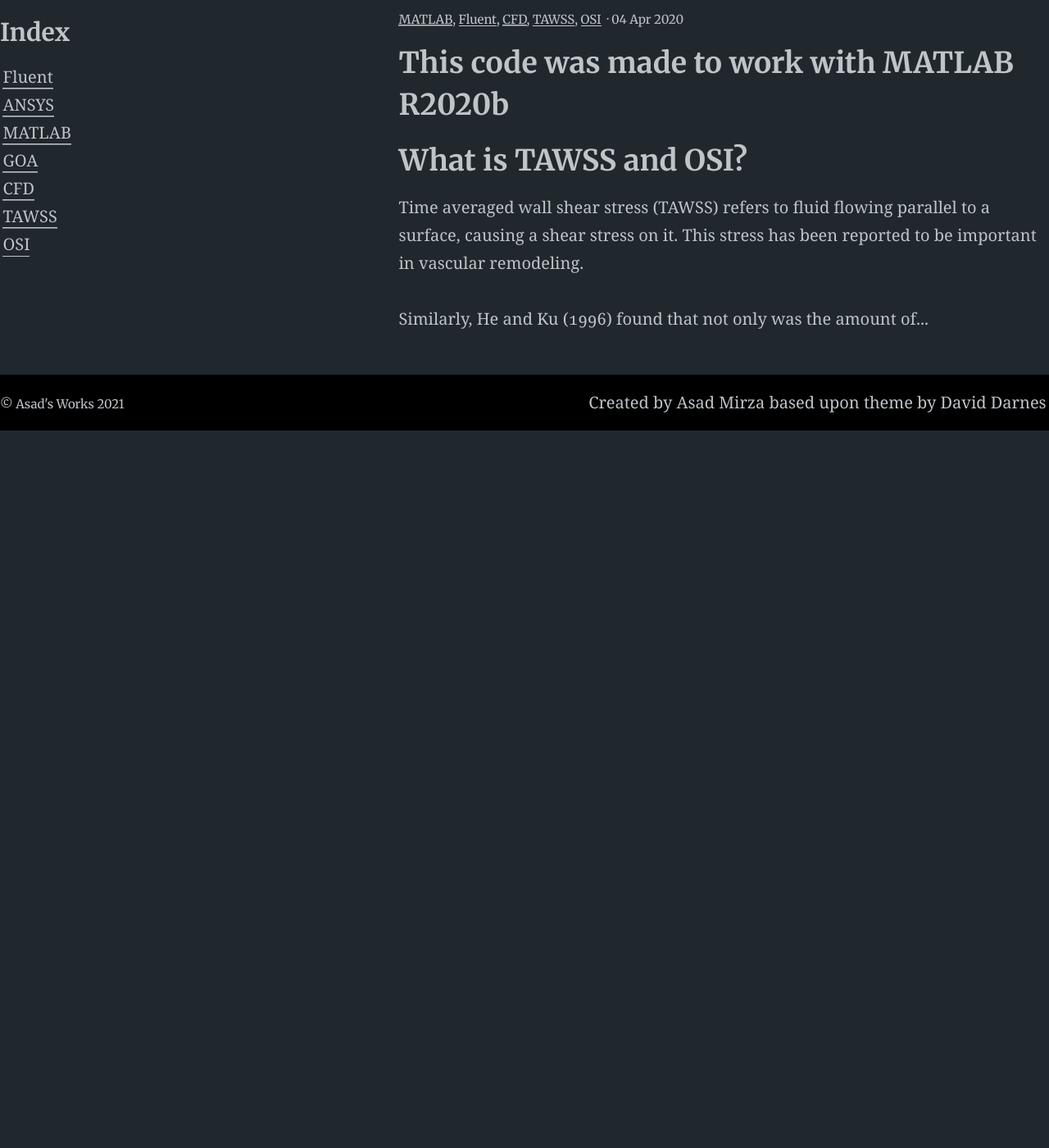
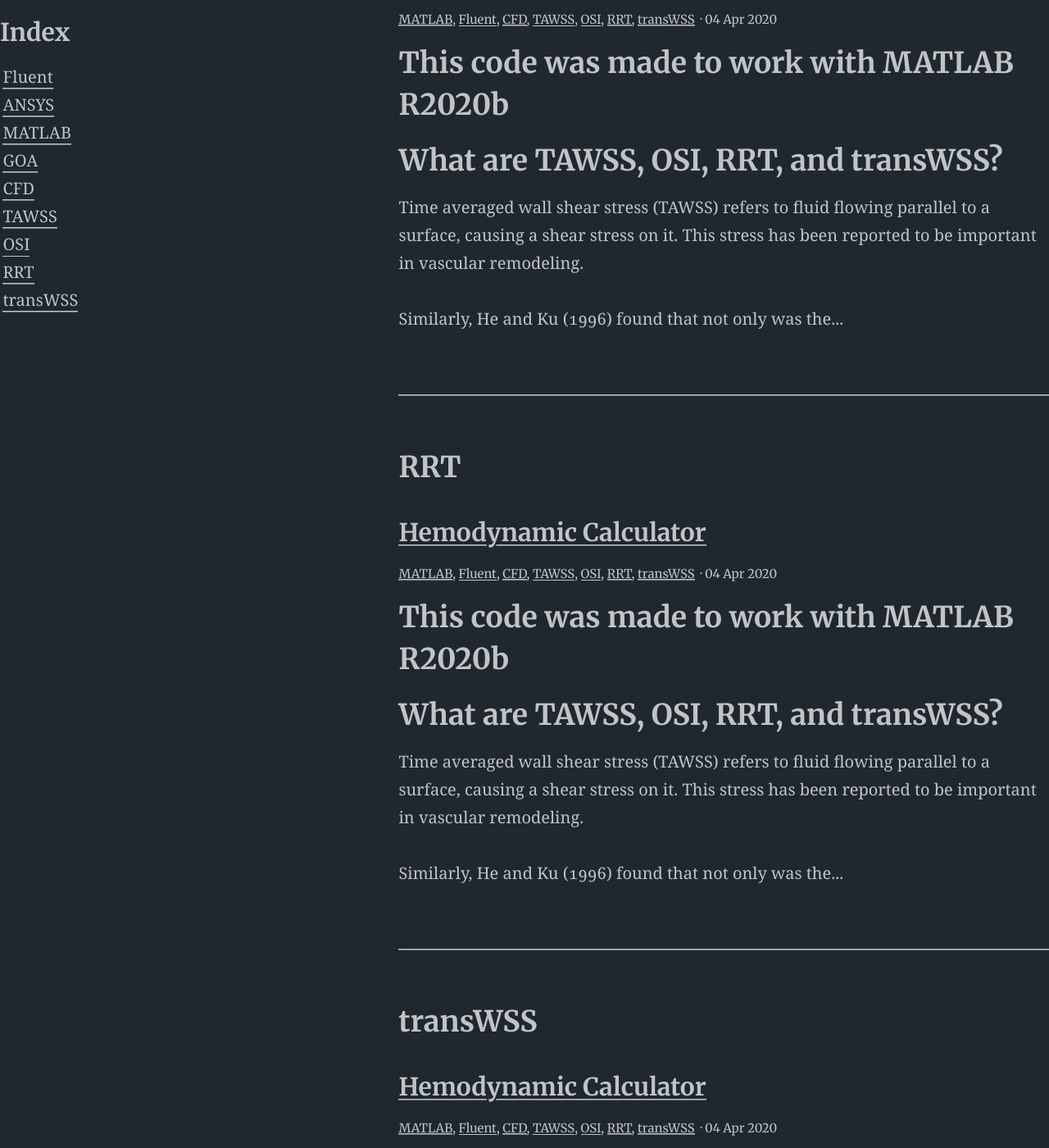
Before and after one commit to DThornz/Website, a Jekyll site: the page built from categories.md, in a window 1280 px wide and 1400 px high, scrolled down 5752 px. Shown: the whole window at 82% size. Built offline with Jekyll 4.4.1, drawn with Linux system fonts in a browser that asks for light colours; before the commit the page ends 6277 px from its top, so only the background shows below that; some of the changed text lies outside the part shown.

Commit message:
Update 2020-04-04-TAWSS-and-OSI-Calculator.md

```diff
--- a/_posts/2020-04-04-TAWSS-and-OSI-Calculator.md
+++ b/_posts/2020-04-04-TAWSS-and-OSI-Calculator.md
@@ -1,21 +1,27 @@
 ---
-title: TAWSS and OSI Calculator
+title: Hemodynamic Calculator
 categories:
 - MATLAB
 - Fluent
 - CFD
 - TAWSS
 - OSI
+- RRT
+- transWSS
 feature_image: "https://www.ncbi.nlm.nih.gov/pmc/articles/PMC7439923/bin/VB-19-0031fig5.jpg"
 ---
 
 ## This code was made to work with MATLAB R2020b
 
-## What is TAWSS and OSI?
+## What are TAWSS, OSI, RRT, and transWSS?
 
 Time averaged wall shear stress (TAWSS) refers to fluid flowing parallel to a surface, causing a shear stress on it. This stress has been reported to be important in vascular remodeling.
 
 Similarly, He and Ku (1996) found that not only was the amount of stress on the tissue surface important but its direction, leading them to create the Oscillatory Shear Index (OSI) metric to quantify the degree to which fluid is moving forward or backwards on a surface.
+
+Relative residence time (RRT) is a marker of disturbed blood flow and quantifies the degree to which blood is in a low shear but high oscillation state. Meaning relatively how long will a particle of blood stay at a certain location compared to other particles.
+
+Transverse WSS (transWSS) is similar to TAWSS but rather than being constrained to parallel flow it looks at multidirectional disturbed flow and it's time-average results over the normal of a surface.
 
 ### More information regarding TAWSS and OSI can be found in the reference given below.
 
@@ -23,19 +29,19 @@ Similarly, He and Ku (1996) found that not only was the amount of stress on the
 
 ## What does this code do?
 
-It processes Fluent exported ASCII data for Wall Shear Stress and XYZ Wall Shear Stresses and then reports back the TAWSS and OSI along with a plot of the surface.
+It processes Fluent exported ASCII data for Wall Shear Stress and XYZ Wall Shear Stresses and then reports back the parameters along with a plot of the surface.
 
 Example data and a PowerPoint detailing how to use the script is provided as a reference.
 
 ## How does it do it?
 
-For each time step the code  iterates across all nodes and does a temporal integral from 0 to T. The formulas used are the standard TAWSS and OSI formulas:
+For each time step the code  iterates across all nodes and does a temporal integral from 0 to T. The formulas used are:
 
 ### TAWSS
-{% include figure.html image="https://github.com/DThornz/TAWSS-and-OSI-Calculator/blob/main/TAWSS_Eq.jpg?raw=true" caption="" width="500" height="500" %}
+{% include figure.html image="https://github.com/DThornz/Hemodynamic-Calculator/blob/main/TAWSS_Eq.jpg?raw=true" caption="" width="500" height="500" %}
 
 ### OSI
-{% include figure.html image="https://github.com/DThornz/TAWSS-and-OSI-Calculator/blob/main/OSI_Eq.jpg?raw=true" caption="" width="500" height="500" %}
+{% include figure.html image="https://github.com/DThornz/Hemodynamic-Calculator/blob/main/OSI_Eq.jpg?raw=true" caption="" width="500" height="500" %}
 
 
-[Feel free to fork this on GitHub](https://github.com/DThornz/TAWSS-and-OSI-Calculator/fork)
+[Feel free to fork this on GitHub](https://github.com/DThornz/Hemodynamic-Calculator/fork)
```
